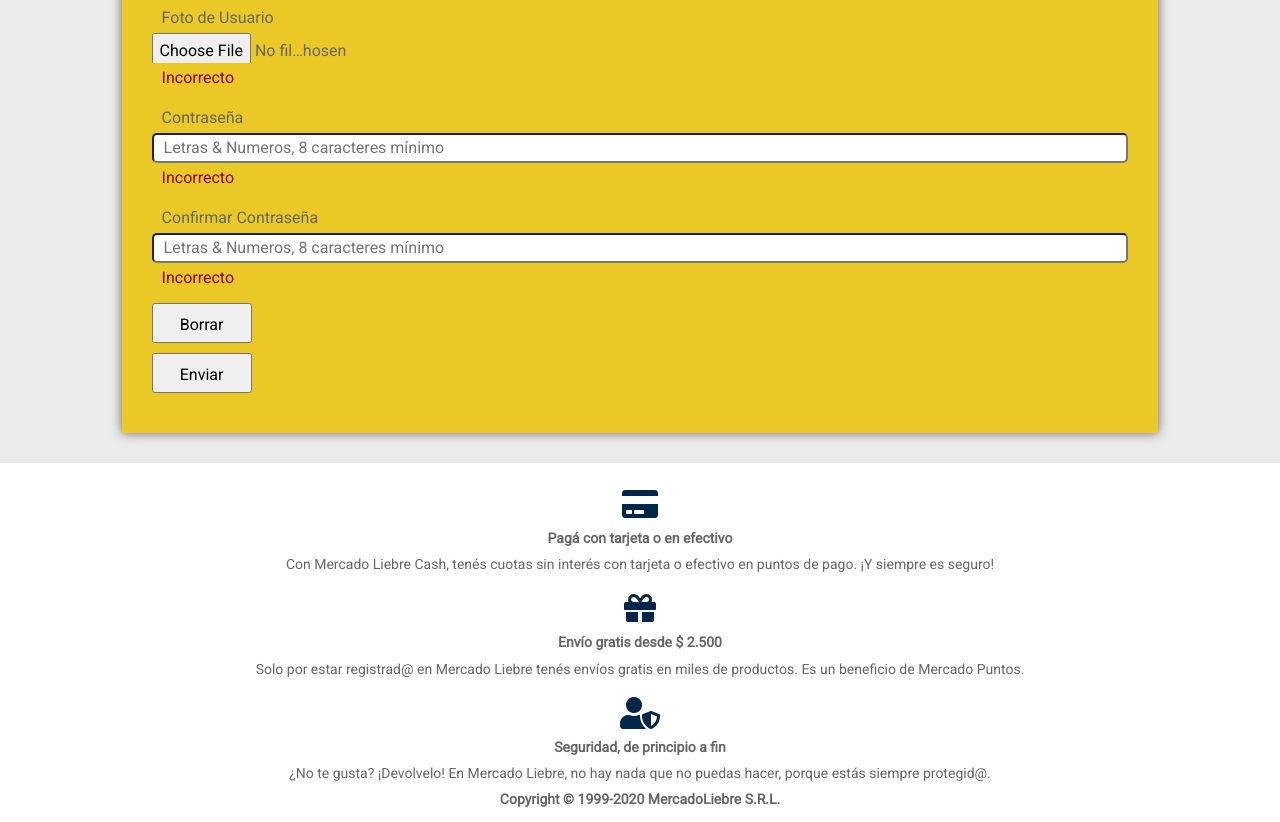
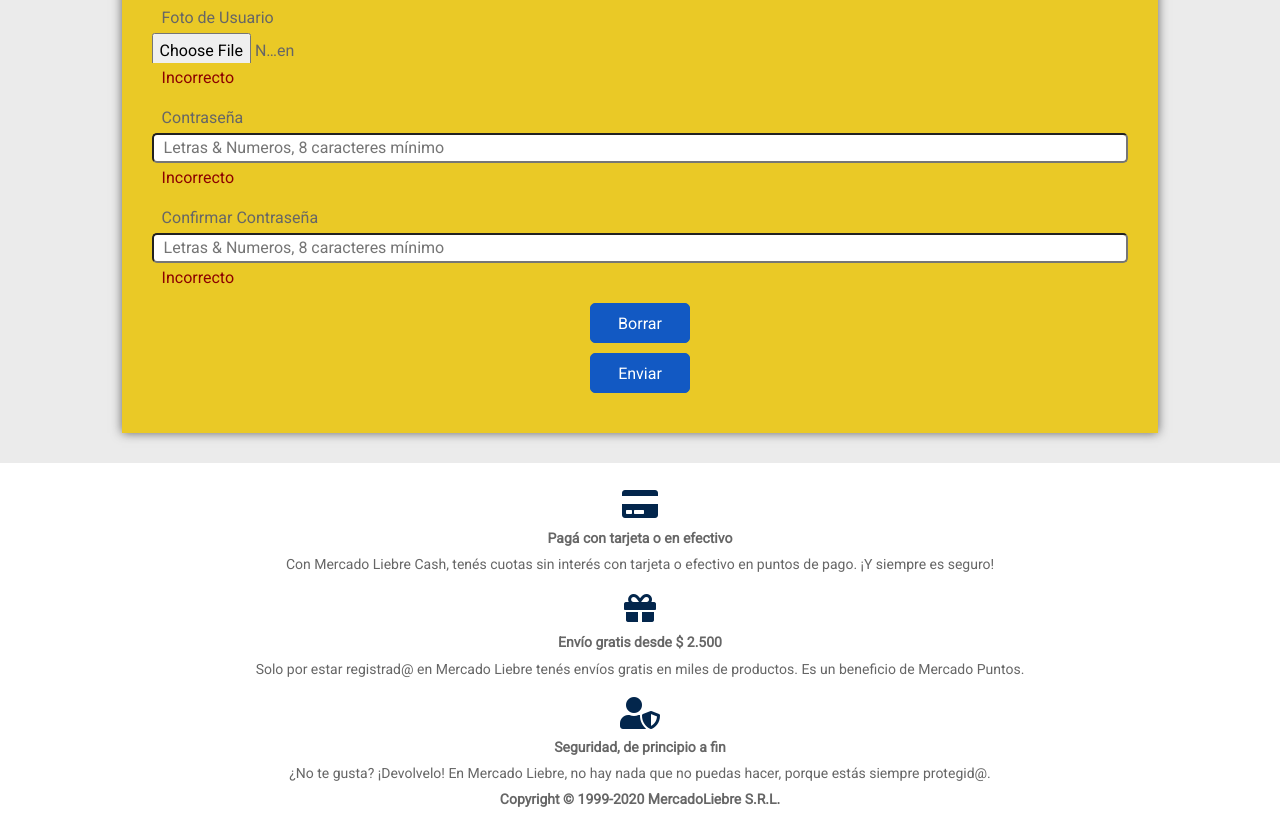
Before and after one commit to EnriqueAlfonso/Mercado_Liebre, a website: page views/register.html in a window 1280 px wide. Shown: the part 1217-2039 px from the top of the page. Drawn offline with Linux system fonts and the light colour scheme; files that its build step writes are made by us from their sources; files whose address does not match are found by name.

Commit message:
Version: 2.2

```diff
--- a/public/css/home.css
+++ b/public/css/home.css
@@ -577,15 +577,31 @@
     width: 15px;
 }
 
-.boton{
+.boton {
+    display: block;
     width: 100px;
     height: 40px;
     line-height: 40px;
+    margin: 0px auto;
+    color: White;
+    background-color: #1259c3;
+    border: 1px solid #1259c3;
+    border-radius: 5px;
 }
 
-#foto, #intereses{
+.boton:hover {
+    background-color: #666;
+    border: 1px solid #666;
+}
+
+.boton:active {
+    border: 1px solid White;
+}
+
+#foto,
+#intereses {
     display: block;
-    width: 200px;
+    width: 150px;
     height: 30px;
     line-height: 30px;
 }
```
Also changed, not shown: views/register.html (+2 -2 lines).
